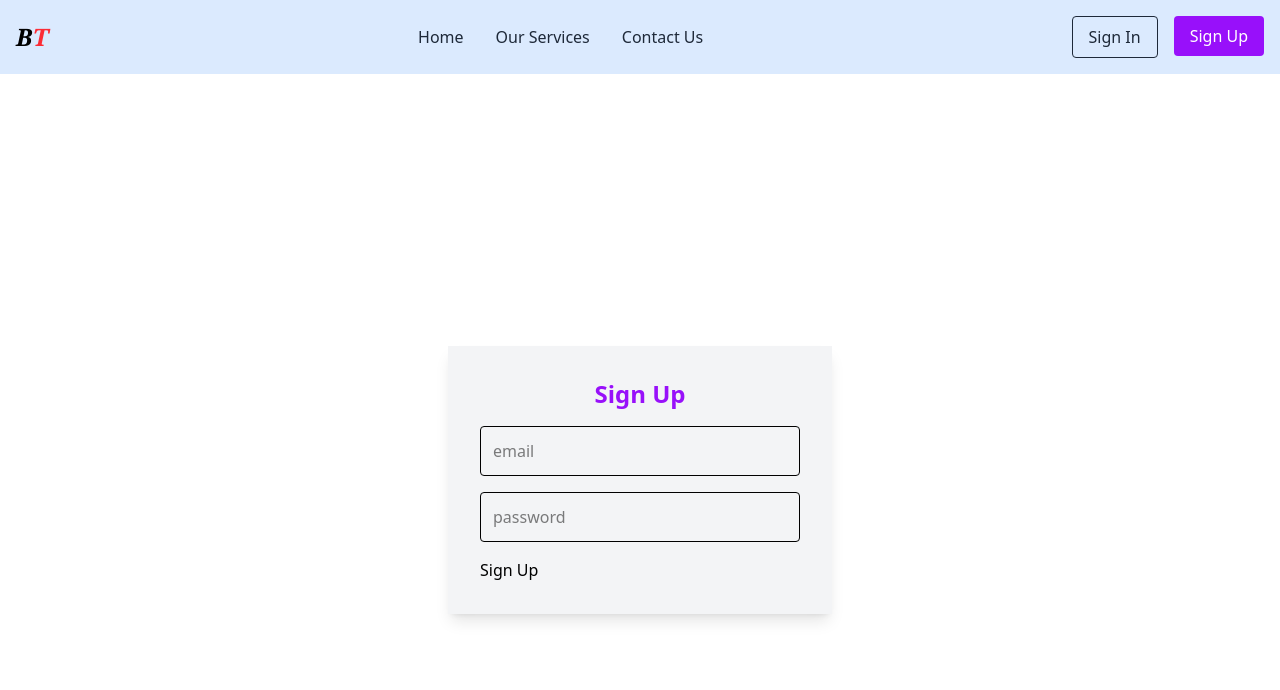
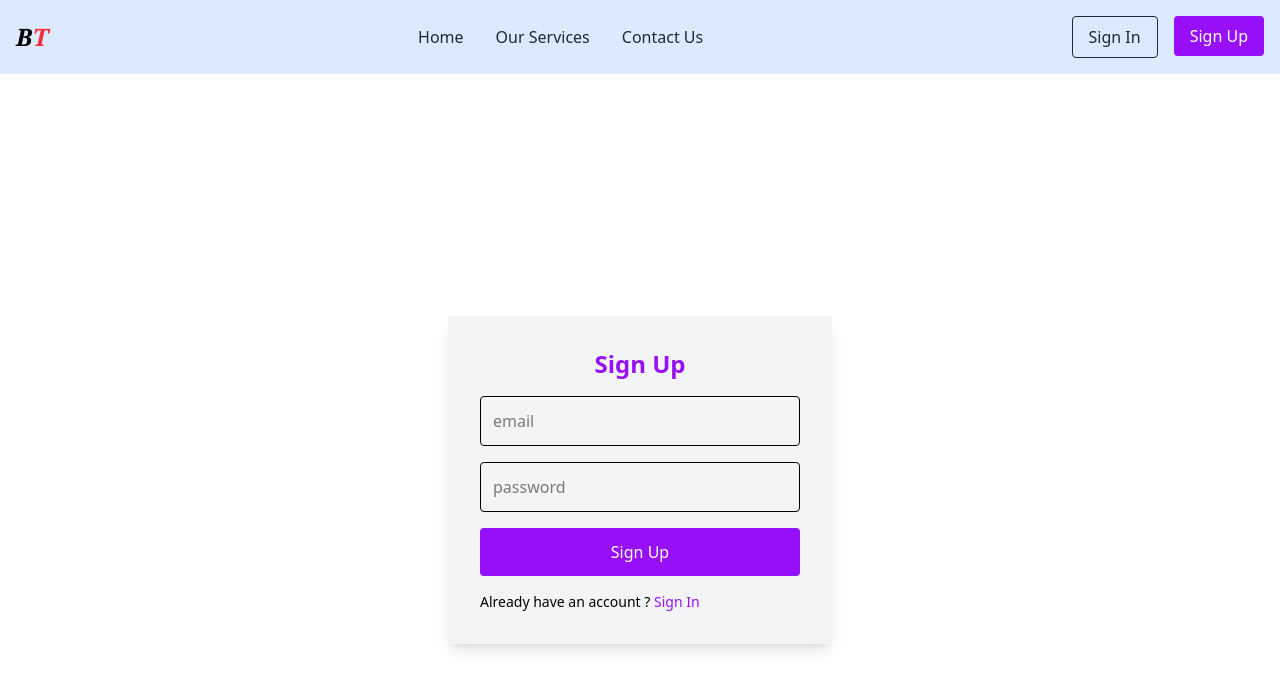
Before and after one commit to nathanrufus/Budget-Tracker, a React (Vite) app in the folder frontend/: page /signup in a window 1280 px wide. Shown: the top 690 px of the page. Built offline with nearby package versions, Linux system fonts and the light colour scheme.

Commit message:
Added signp up componenent

```diff
--- a/frontend/src/component/Dashboard.jsx
+++ b/frontend/src/component/Dashboard.jsx
@@ -1,11 +1,19 @@
 import React from "react";
 import Home from "./Home";
 import Services from "./Services";
+import Access from "./Access";
+import Contact from "./Contact";
+// import Testimonials from "./Testimonials";
+import Footer from "./Footer";
 
 function Dashboard() {
   return <div>
     <Home/>
     <Services/>
+    {/* <Testimonials/> */}
+    <Access/>
+    <Contact/>
+    <Footer/>
   </div>;
 }
 
--- a/frontend/src/component/Signup.jsx
+++ b/frontend/src/component/Signup.jsx
@@ -8,8 +8,9 @@ function Signup() {
       <form>
         <input placeholder="email" type="email" required className=" w-full p-3 border rounded mb-4 focus:outline-none"/>
         <input placeholder="password" type="password" required className="w-full p-3 border rounded mb-4 focus:outline-none "/>
-        <button>Sign Up</button>
+        <button className=" w-full py-3 bg-purple-600 text-white cursor-pointer rounded hover:bg-blue-600 transition-all duration-700" type="submit">Sign Up</button>
       </form>
+      <p className=" mt-4 text-sm">Already have an account ? <a href="/login" className=" text-purple-600">Sign In</a></p>
      </div>
     </div>
   );
--- a/frontend/src/component/Testimonials.jsx
+++ b/frontend/src/component/Testimonials.jsx
@@ -3,7 +3,7 @@ import Slider from 'react-slick';
 import "slick-carousel/slick/slick.css";
 import "slick-carousel/slick/slick-theme.css";
 
-// Inline PrevArrow Component
+function Testimonials() {// Inline PrevArrow Component
 const PrevArrow = (props) => {
   const { className, onClick } = props;
   return (
@@ -69,5 +69,6 @@ const Testimonial = () => {
     </div>
   );
 };
+}
 
-export default Testimonial;
+export default Testimonials;
```
Also changed, not shown: frontend/src/component/Footer.jsx (+6 -1 lines).
